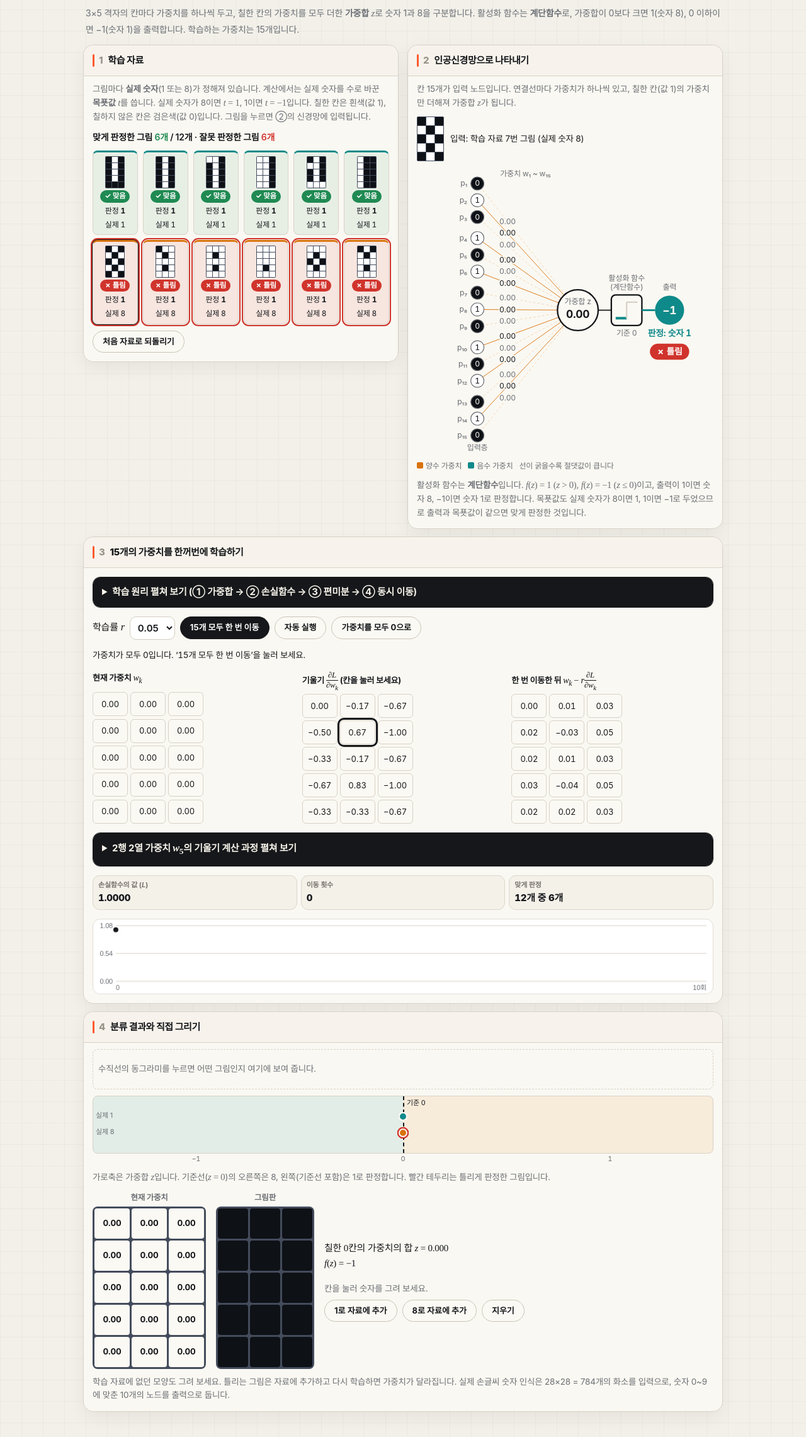
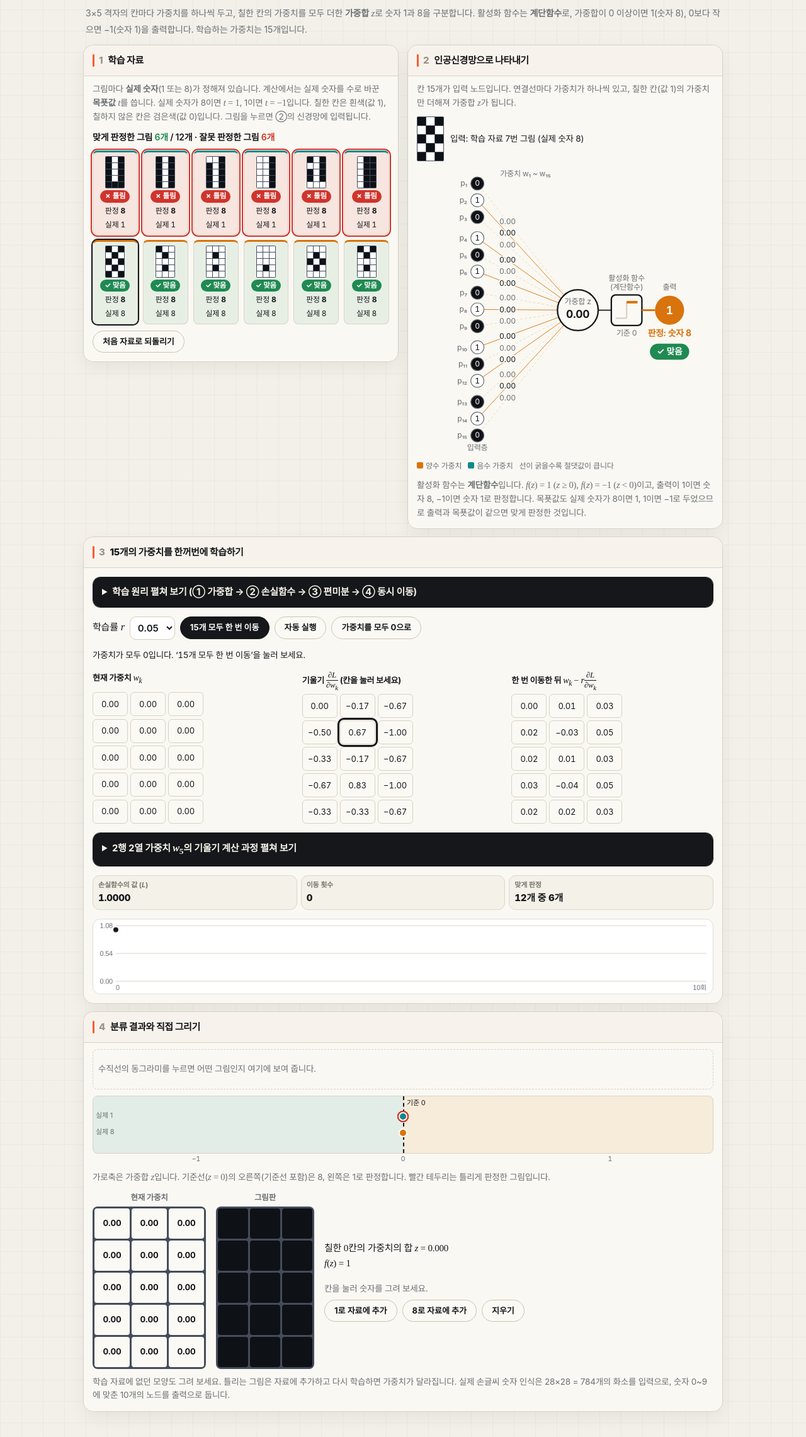
Before and after one commit to joongki-J/aimath, a plain HTML site: page digit-weights/index.html in a window 1280 px wide. Shown: the part 87-2369 px from the top of the page at 63% size. Drawn offline with Linux system fonts and the light colour scheme; a web font is replaced by a local one.

Commit message:
화소별·단어별 가중치: 계단함수를 z ≥ 0이면 1, z < 0이면 −1로 변경
Co-Authored-By: Claude Opus 5.5 <noreply@anthropic.com>
Claude-Session: https://claude.ai/code/session_01N6eLL4G8VeLryfwAQnJ63t

```diff
--- a/digit-weights/index.html
+++ b/digit-weights/index.html
@@ -337,7 +337,7 @@ canvas{background:#fff;border-color:#e3ded4;border-radius:12px}
     </div>
   </div>
 </header>
-<p id="intro" class="intro">3×5 격자의 칸마다 가중치를 하나씩 두고, 칠한 칸의 가중치를 모두 더한 <b>가중합</b> <span class="m"><i>z</i></span>로 숫자 1과 8을 구분합니다. 활성화 함수는 <b>계단함수</b>로, 가중합이 0보다 크면 1(숫자 8), 0 이하이면 −1(숫자 1)을 출력합니다. 학습하는 가중치는 15개입니다.</p>
+<p id="intro" class="intro">3×5 격자의 칸마다 가중치를 하나씩 두고, 칠한 칸의 가중치를 모두 더한 <b>가중합</b> <span class="m"><i>z</i></span>로 숫자 1과 8을 구분합니다. 활성화 함수는 <b>계단함수</b>로, 가중합이 0 이상이면 1(숫자 8), 0보다 작으면 −1(숫자 1)을 출력합니다. 학습하는 가중치는 15개입니다.</p>
 
 <div class="cols">
 <section aria-labelledby="h1">
@@ -354,7 +354,7 @@ canvas{background:#fff;border-color:#e3ded4;border-radius:12px}
   <div class="fedinfo" id="fedinfo"></div>
   <div class="netwrap"><svg id="net" viewBox="0 0 346 392" role="img" aria-label="입력 노드 15개, 출력 노드 1개, 계단함수로 이루어진 인공신경망"></svg></div>
   <div class="legend"><span><i style="background:var(--eight)"></i>양수 가중치</span><span><i style="background:var(--one)"></i>음수 가중치</span><span>선이 굵을수록 절댓값이 큽니다</span></div>
-  <p class="note">활성화 함수는 <b>계단함수</b>입니다. <span class="m"><i>f</i>(<i>z</i>) = 1 (<i>z</i> &gt; 0)</span>, <span class="m"><i>f</i>(<i>z</i>) = −1 (<i>z</i> ≤ 0)</span>이고, 출력이 1이면 숫자 8, −1이면 숫자 1로 판정합니다. 목푯값도 실제 숫자가 8이면 1, 1이면 −1로 두었으므로 출력과 목푯값이 같으면 맞게 판정한 것입니다.</p>
+  <p class="note">활성화 함수는 <b>계단함수</b>입니다. <span class="m"><i>f</i>(<i>z</i>) = 1 (<i>z</i> ≥ 0)</span>, <span class="m"><i>f</i>(<i>z</i>) = −1 (<i>z</i> &lt; 0)</span>이고, 출력이 1이면 숫자 8, −1이면 숫자 1로 판정합니다. 목푯값도 실제 숫자가 8이면 1, 1이면 −1로 두었으므로 출력과 목푯값이 같으면 맞게 판정한 것입니다.</p>
 </section>
 </div>
 
@@ -433,7 +433,7 @@ canvas{background:#fff;border-color:#e3ded4;border-radius:12px}
     <div class="track" id="track"></div>
     <div class="axis2 num" id="axis2"></div>
   </div>
-  <p class="note">가로축은 가중합 <span class="m"><i>z</i></span>입니다. 기준선(<span class="m"><i>z</i> = 0</span>)의 오른쪽은 8, 왼쪽(기준선 포함)은 1로 판정합니다. 빨간 테두리는 틀리게 판정한 그림입니다.</p>
+  <p class="note">가로축은 가중합 <span class="m"><i>z</i></span>입니다. 기준선(<span class="m"><i>z</i> = 0</span>)의 오른쪽(기준선 포함)은 8, 왼쪽은 1로 판정합니다. 빨간 테두리는 틀리게 판정한 그림입니다.</p>
   <div class="draw">
     <div class="wmapbox"><div class="wmt">현재 가중치</div><div class="wheat" id="wheat" role="img" aria-label="3×5 가중치 지도"></div></div>
     <div class="wmapbox"><div class="wmt">그림판</div><div class="pad" id="pad" role="group" aria-label="3×5 그림판"></div></div>
@@ -473,7 +473,8 @@ canvas{background:#fff;border-color:#e3ded4;border-radius:12px}
   function sum(a){return a.reduce(function(s,v){return s+v},0)}
   function zOf(c){var s=0;for(var k=0;k<15;k++)s+=cur.W[k]*c[k];return s}
   function target(d){return d.c===8?1:-1}
-  function verdict(c){return zOf(c)>0?8:1}             // 계단함수: z > 0 이면 1(숫자 8), z ≤ 0 이면 −1(숫자 1)
+  function verdict(c){return isOn(zOf(c))?8:1}         // 계단함수: z ≥ 0 이면 1(숫자 8), z < 0 이면 −1(숫자 1)
+  function isOn(z){return z>=-1e-9}                    // 소수 계산 오차로 0이 −0.0000…1이 되는 경우도 0으로 봄
   function loss(){var n=cur.data.length,t=0;cur.data.forEach(function(d){var e=zOf(d.cells)-target(d);t+=e*e});return n?t/n:0}
   function grads(){
     var n=cur.data.length,G=zeros();
@@ -515,7 +516,7 @@ canvas{background:#fff;border-color:#e3ded4;border-radius:12px}
     if(cur.feed!=="pad"&&cur.feed>=cur.data.length)cur.feed=cur.data.length?0:"pad";
     var fromData=cur.feed!=="pad",cells=fromData?cur.data[cur.feed].cells:cur.pad;
     $("fedinfo").innerHTML=mini(cells,-1,true)+'<span>입력: '+(fromData?'학습 자료 '+(cur.feed+1)+'번 그림 (실제 숫자 '+cur.data[cur.feed].c+')':'내가 그린 그림')+'</span>';
-    var ix=52,ox=190,oy=196,r=28,ax=236,aw=42,qx=316,k,edges="",nodes="",z=zOf(cells),is8=z>0,v=is8?8:1;
+    var ix=52,ox=190,oy=196,r=28,ax=236,aw=42,qx=316,k,edges="",nodes="",z=zOf(cells),is8=isOn(z),v=is8?8:1;
     var vc=is8?'var(--eight)':'var(--one)',mx=ax+aw/2;
     for(k=0;k<15;k++){
       var y=22+k*23+Math.floor(k/3)*6,on=cells[k],w=cur.W[k];
@@ -695,7 +696,7 @@ canvas{background:#fff;border-color:#e3ded4;border-radius:12px}
   function renderPad(){
     var btns=$("pad").children,x=sum(cur.pad),z=zOf(cur.pad),v=verdict(cur.pad);
     for(var i=0;i<15;i++){btns[i].classList.toggle("on",!!cur.pad[i]);btns[i].setAttribute("aria-pressed",cur.pad[i]?"true":"false")}
-    $("myCalc").innerHTML='칠한 '+x+'칸의 가중치의 합 <i>z</i> = '+fmt(z,3)+'<br><i>f</i>(<i>z</i>) = '+(z>0?'1':'−1');
+    $("myCalc").innerHTML='칠한 '+x+'칸의 가중치의 합 <i>z</i> = '+fmt(z,3)+'<br><i>f</i>(<i>z</i>) = '+(isOn(z)?'1':'−1');
     $("bars").innerHTML="";
     $("myVerdict").innerHTML=x===0?'<span class="note">칸을 눌러 숫자를 그려 보세요.</span>':'판정 <span class="pill d'+v+'">'+v+'</span>';
   }
```
Also changed, not shown: word-weights/index.html (+8 -7 lines).
